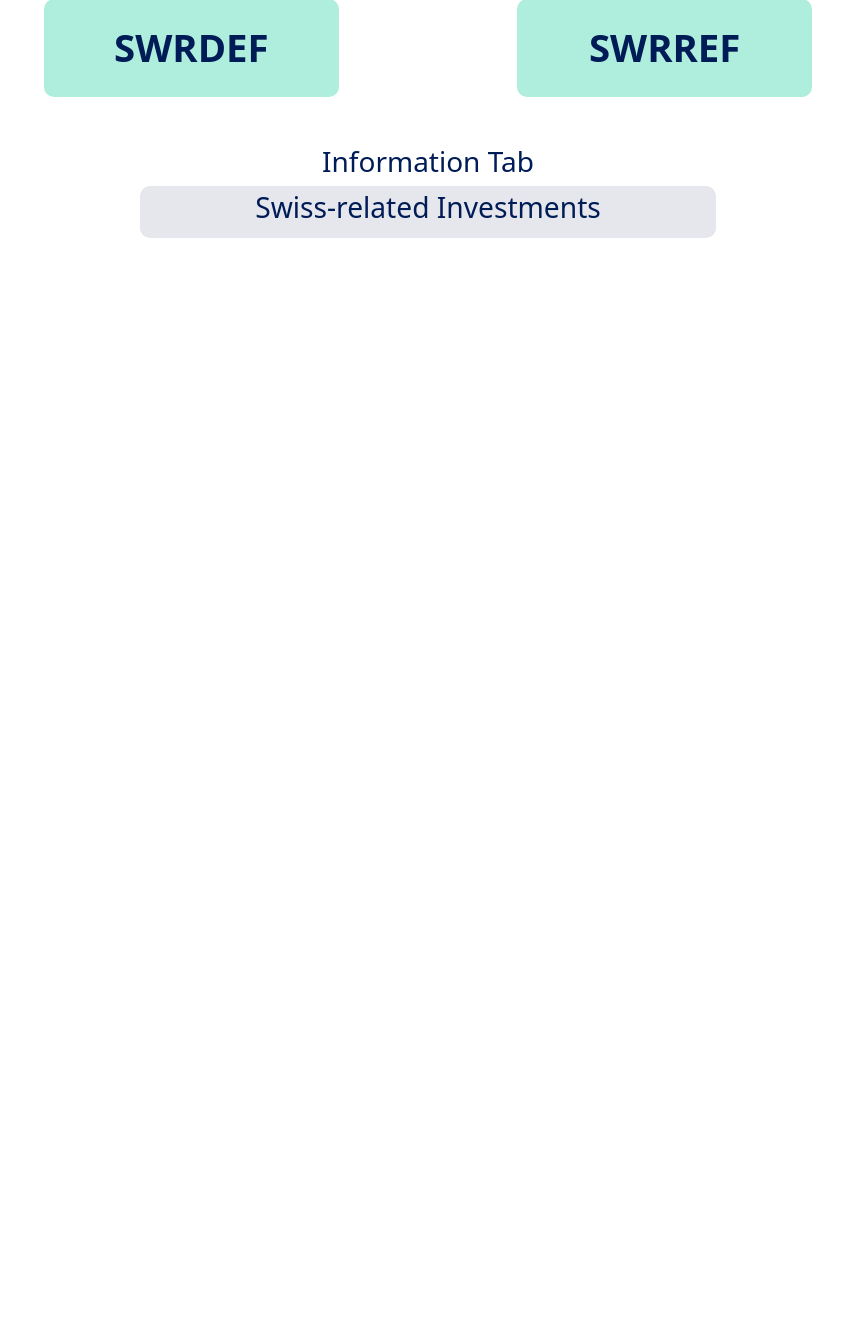
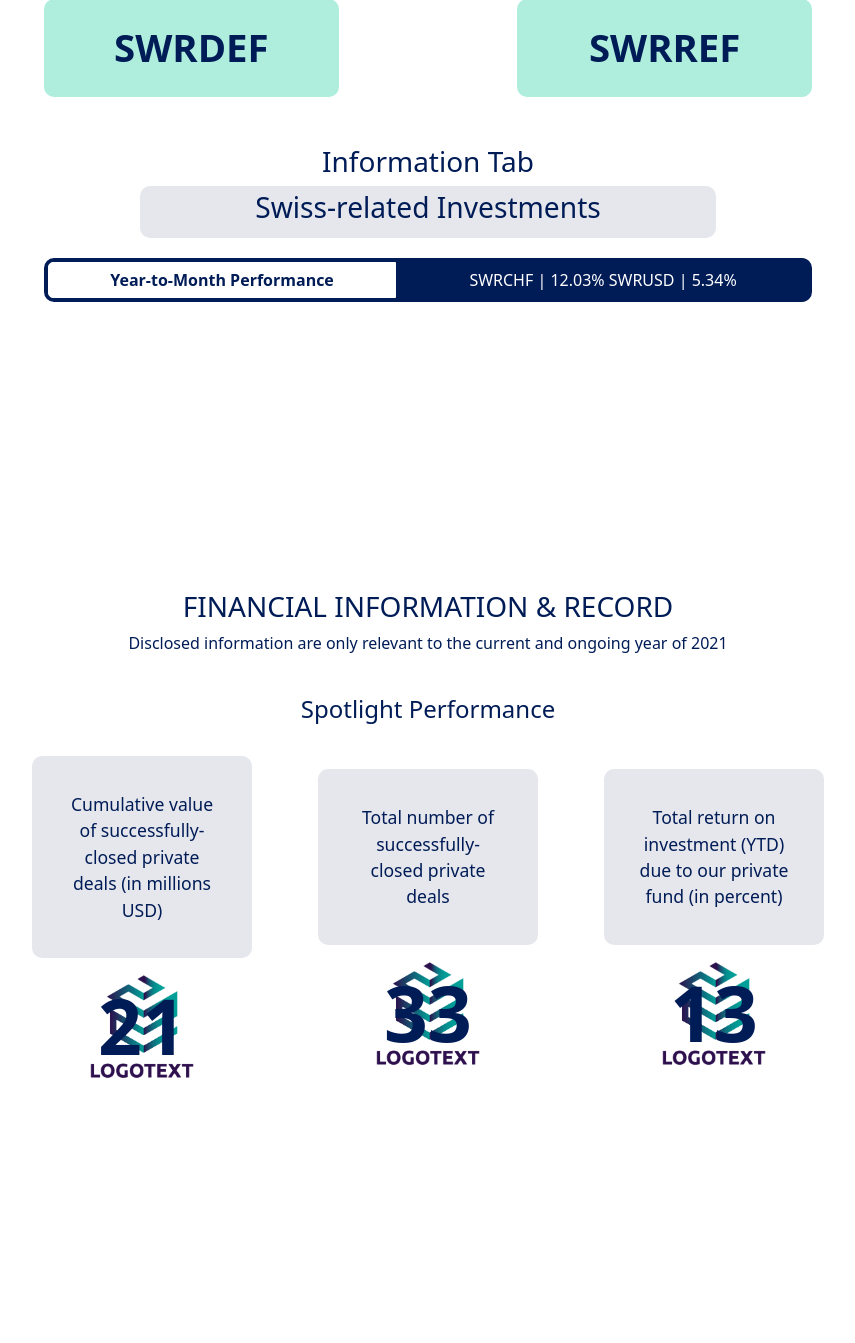
Before and after one commit to John-HAJJAR/capb, a PHP site: page /testpages/index.php in a window 1280 px wide. Shown: the part 234-1577 px from the top of the page, without its empty margins (212-1067 px from the left). Before the commit the page ends 472 px from the top, so only its background shows below. Run offline with PHP 8.4, Linux system fonts and the light colour scheme; some libraries are stand-ins or nearby versions.

Commit message:
p2: s12 update & s13

```diff
--- a/stylesheet.css
+++ b/stylesheet.css
@@ -763,10 +763,105 @@ h2{
   background-color: rgba(230,231,236,255);
 }
 
+.s12-table3 {
+  width: 60%;
+  height: 100%;
+  margin: auto;
+  margin-top: 20px;
+  border-collapse: separate;
+  border: 2px solid #001C57;
+  border-radius: 10px;
+  background-color: #001C57;
+  /* font-size: 1.9vw; */
+}
+
+.s12-t3-card1{
+  background-color: white;
+  color : #001C57;
+  font-weight: bold;
+  border: 1px solid white;
+  border-top-left-radius: 5px;
+  border-bottom-left-radius: 5px;
+  padding: 5px;
+
+}
+
+.s12-t3-card2{
+  background-color:#001C57;
+  color: white;
+  padding: 5px;
+  /* border-bottom-right-radius: 10px; */
+  /* border-top-right-radius: 10px; */
+}
+
 /* END SECTION 12 */
 
+/* SECTION 13 */
+
+/* END SECTION 13 */
+
+.s13{
+  display: grid;
+  justify-content: center;
+  align-items: center;
+  color: #001C57;
+  margin: auto;
+}
+
+.cards{
+  display: grid;
+  justify-content: center;
+  align-items: center;
+}
+
+.s13-div1, .s13-div2, .s13-div3{
+  justify-content: center;
+  align-items: center;
+}
+
+.s13-card{
+  background-color: rgba(230,231,236,255);
+  padding: 35px;
+  width: 220px;
+  border-radius: 10px;
+  text-align: center;
+}
+.s13-numbers{
+  text-align: center;
+  font-size: 9vw;
+  color: #001C57;
+  font-weight: bolder;
+  margin-top: 10px;
+  padding-bottom: 20px;
+}
 
 
+.div1numb-back, .div2numb-back, .div3numb-back{
+  background-image: url('imgs/sample logo.png');
+  background-size:contain;
+  background-repeat: no-repeat;
+  background-position: center;
+}
+
+@media only screen and (min-width: 830px){
+
+  .s13-div2, .s13-div3{
+    margin-left: 10%;
+  }
+
+  .s13-numbers{
+    font-size: 6vw;
+  }
+
+  .s13-card{
+    font-size: 110%;
+  }
+
+  .cards{
+    display: inline-flex;
+  }
+
+}
 
 
 
--- a/testpages/index.php
+++ b/testpages/index.php
@@ -47,9 +47,66 @@
                 <p> Swiss-related Investments </p>
             </div>
 
+            <table class="s12-table3">
+                <tr>
+                    <td class="s12-t3-card1" align="center">
+                        Year-to-Month Performance
+                    </td>
+                    <td class="s12-t3-card2" align="center">
+                        <!-- ADD CONNECTION TO DATABASE -->
+                        SWRCHF | 12.03%
+                        SWRUSD | 5.34%
+                    </td>
+                </tr>
+            </table>
+        </div>
+    <br><br><br><br><br><br>
+    <br><br><br><br><br><br>
 
+
+    <!-- ------------------------------------ -->
+    <!-- ------------------------------------ -->
+    <!-- ------------------------------------ -->
+    <!-- ------------------------------------ -->
+    <!-- ------------------------------------ -->
+    <div class="s13">
+        <h3 align=center> FINANCIAL INFORMATION & RECORD </h3>
+        <p align=center>Disclosed information are only relevant to the current and ongoing year of 2021</p>
+        <br>
+        <h4 align=center> Spotlight Performance </h4>
+        <br>
+
+        <div class="cards">
+        <div class="s13-div1">
+            <div class="s13-card">
+            Cumulative value of successfully-closed private deals (in millions USD)
+            </div>
+            <div class="s13-numbers div1numb-back">
+                21
+            </div>
         </div>
+        <div class="s13-div2">
+            <div class="s13-card">
+            Total number of successfully-closed private deals
+            </div>
+            <div class="s13-numbers div2numb-back">
+                33
+            </div>
+        </div>
+        <div class="s13-div3">
+            <div class="s13-card">
+            Total return on investment (YTD) due to our private fund (in percent)
+            </div>
+            <div class="s13-numbers div1numb-back">
+                13
+            </div>
+        </div>
+    </div>
+    </div>
 
+    <br><br><br><br><br><br>
+    <br><br><br><br><br><br>    <br><br><br><br><br><br>
+    <br><br><br><br><br><br>
     </body>
 
 
```
